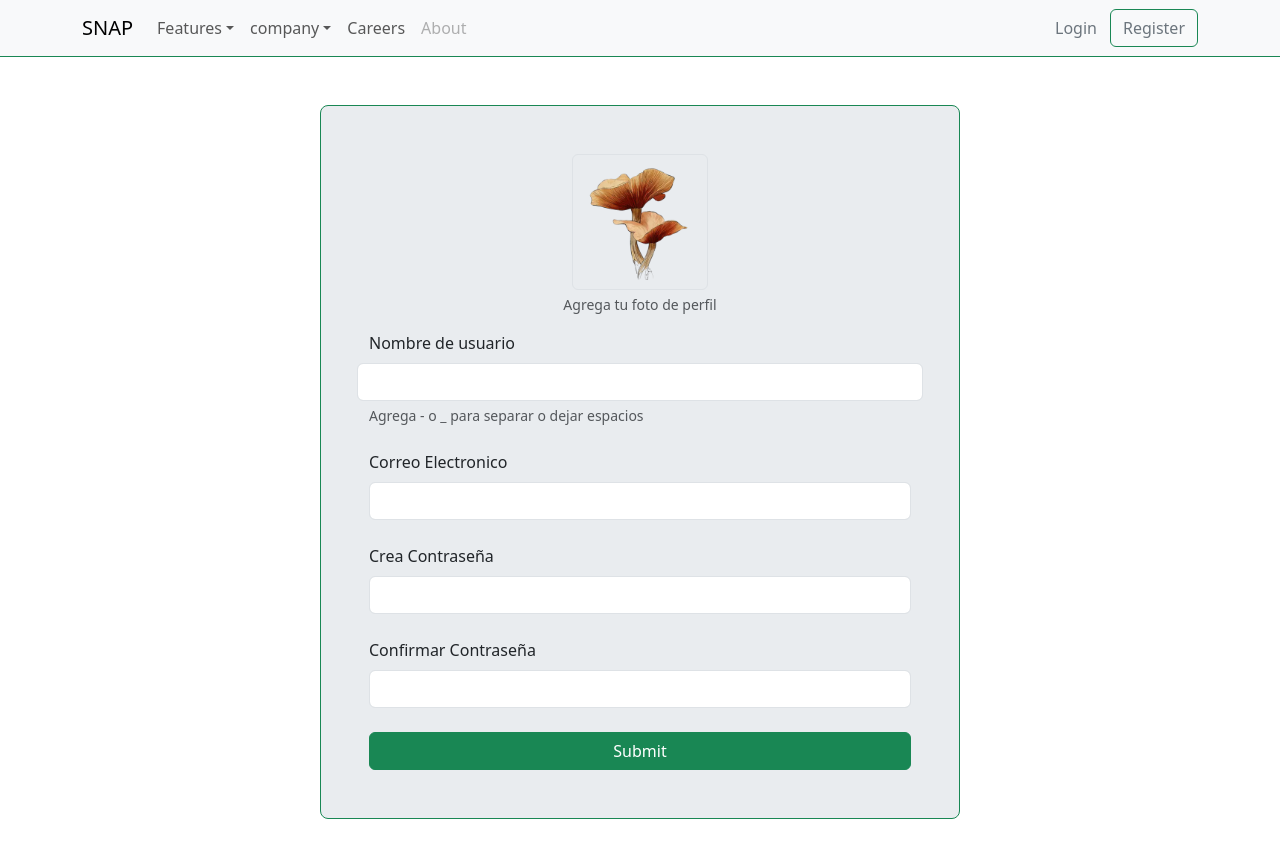
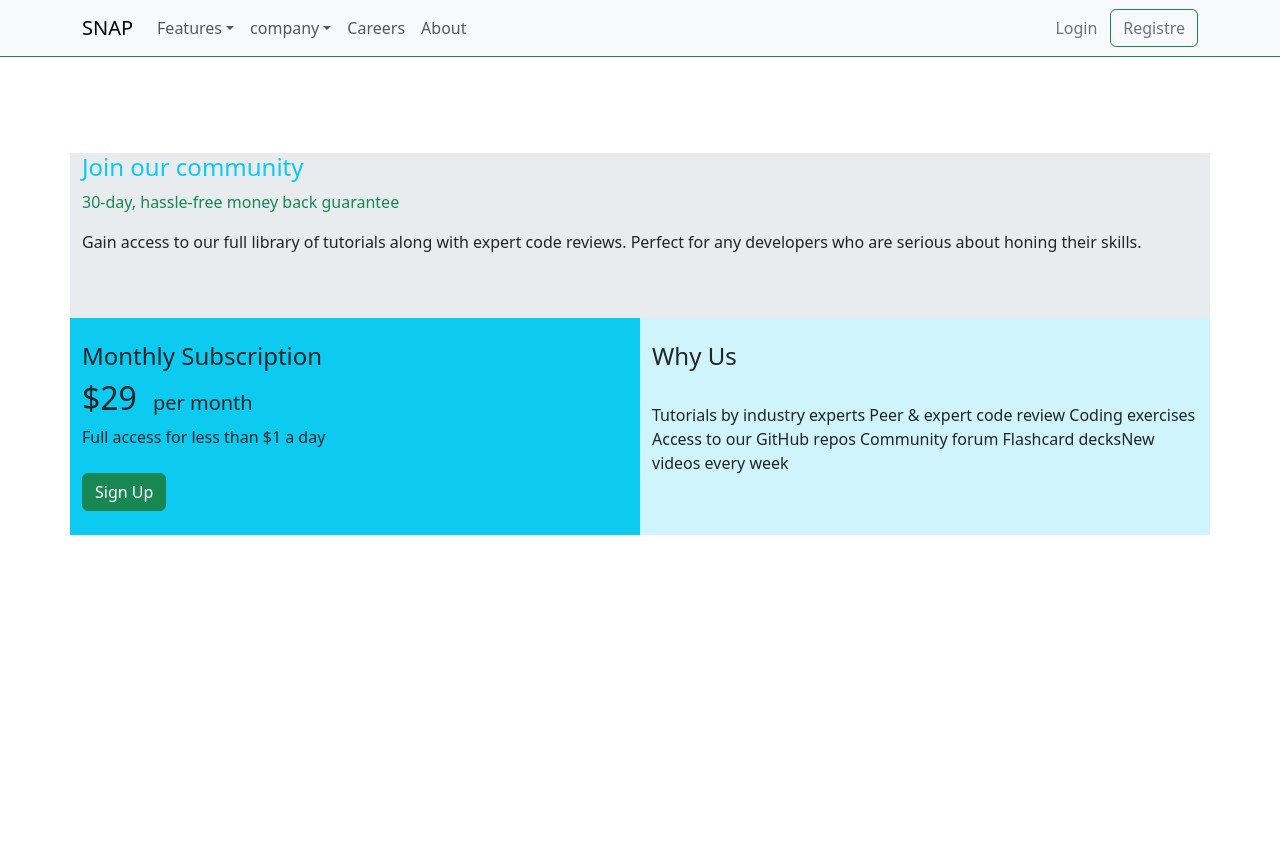
Before and after one commit to Yamile0712/snap_section_bs, a React (Vite) app: page /about in a window 1280 px wide. After the commit the page ends 800 px from the top, so only its background shows below. Built offline with nearby package versions, Linux system fonts and the light colour scheme.

Commit message:
se agrego el link de las pagina

```diff
--- a/package.json
+++ b/package.json
@@ -12,7 +12,8 @@
   "dependencies": {
     "bootstrap": "^5.3.8",
     "react": "^19.2.0",
-    "react-dom": "^19.2.0"
+    "react-dom": "^19.2.0",
+    "react-router-dom": "^7.13.1"
   },
   "devDependencies": {
     "@eslint/js": "^9.39.1",
--- a/src/App.jsx
+++ b/src/App.jsx
@@ -1,21 +1,34 @@
 import React from 'react'
-/*import {Header} from './components/Header.jsx'
- import { Home } from './Pages/Home'
+import { Header } from './components/Header.jsx'
+import { Home } from './Pages/Home'
 import { Careers } from './Pages/Careers.jsx'
-import { About } from './Pages/About.jsx'*/
+import { About } from './Pages/About.jsx'
 import { Login } from './Pages/Login.jsx'
 import { Registre } from './Pages/Registre.jsx'
+import { BrowserRouter, Route, Routes } from 'react-router-dom'
 
 export const App = () => {
 
   return (
     <>
-      {/* <Header />
-   <Home />
-    <Careers />
-      <About />
-     <Login />*/}
-      <Registre />
+
+      <BrowserRouter>
+
+        <Header />
+
+        <Routes>
+
+          <Route path='/' element={<Home />} />
+          <Route path='/about' element={<About />} />
+          <Route path='/careers' element={<Careers />} />
+          <Route path='/login' element={<Login />} />
+          <Route path='/registre' element={<Registre />} />
+
+        </Routes>
+
+
+      </BrowserRouter>
+
     </>
 
   )
--- a/src/Pages/About.jsx
+++ b/src/Pages/About.jsx
@@ -5,7 +5,6 @@ import { Header } from '../components/Header.jsx'
 export const About = () => {
     return (
         <>
-            <Header />
 
             <br />
             <br />
--- a/src/Pages/Careers.jsx
+++ b/src/Pages/Careers.jsx
@@ -4,7 +4,6 @@ import { Header } from '../components/Header.jsx'
 export const Careers = () => {
     return (
         <>
-            <Header />
 
             <div className="container text-center">
                 <div className="row">
--- a/src/Pages/Login.jsx
+++ b/src/Pages/Login.jsx
@@ -6,7 +6,6 @@ import { Header } from '../components/Header.jsx'
 export const Login = () => {
     return (
         <>
-            <Header />
 
             <div className="container w-50 mt-5 bg-body-secondary p-5 rounded-3 border border-success">
 
--- a/src/Pages/Registre.jsx
+++ b/src/Pages/Registre.jsx
@@ -4,7 +4,6 @@ import { Header } from "../components/Header.jsx";
 export const Registre = () => {
     return (
         <>
-            <Header />
 
             <div className=" container w-50 mt-5 bg-body-secondary p-5 rounded-3 border border-success">
 
--- a/src/components/Header.jsx
+++ b/src/components/Header.jsx
@@ -1,10 +1,12 @@
 import React from 'react'
+import { Link } from 'react-router-dom'
 
 export const Header = () => {
   return (
     <nav className="navbar navbar-expand-lg bg-body-tertiary border-bottom border-success">
       <div className="container">
-        <a className="navbar-brand" href="#">SNAP</a>
+        {/*<a className="navbar-brand" href="#">SNAP</a>*/}
+        <Link className="navbar-brand" to="/">SNAP</Link>
 
         <button className="navbar-toggler" type="button" data-bs-toggle="collapse" data-bs-target="#navbarSupportedContent" aria-controls="navbarSupportedContent" aria-expanded="false" aria-label="Toggle navigation">
           <span className="navbar-toggler-icon"></span>
@@ -43,17 +45,22 @@ export const Header = () => {
 
 
             <li className="nav-item">
-              <a className="nav-link" href="#">Careers</a>
+            {/* <a className="nav-link" href="#">Careers</a>*/}
+              <Link className="nav-link" to="/careers"> Careers</Link>
             </li>
 
             <li className="nav-item">
-              <a className="nav-link disabled" aria-disabled="true">About</a>
+             {/* <a className="nav-link " aria-disabled="true">About</a>*/}
+              <Link className="nav-link " to="/about">About</Link>
             </li>
           </ul>
 
           <div>
-            <button type="button" className="btn text-secondary">Login</button>
-            <button type="button" className="btn btn-outline-secondary border border-success">Register</button>
+            {/*<button type="button" className="btn text-secondary">Login</button> */}
+            <Link className="btn text-secondary" to="/login"> Login</Link>
+
+            {/*<button type="button" className="btn btn-outline-secondary border border-success">Register</button>*/}
+            <Link className="btn btn-outline-secondary border border-success" to="/registre">Registre</Link>
           </div>
         </div>
       </div>
```
Also changed, not shown: 1 other file (tests, documents, lock files or other folders).
